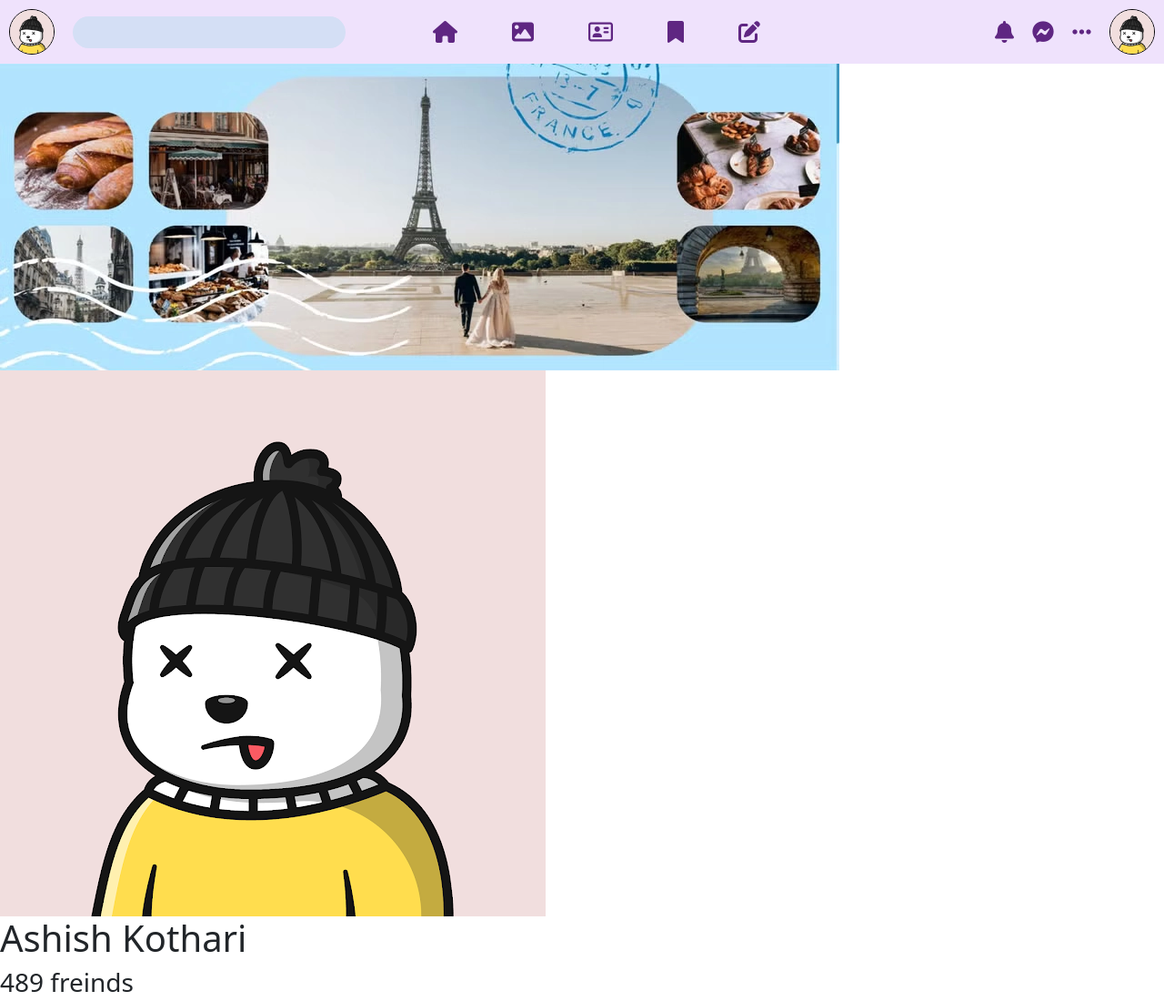
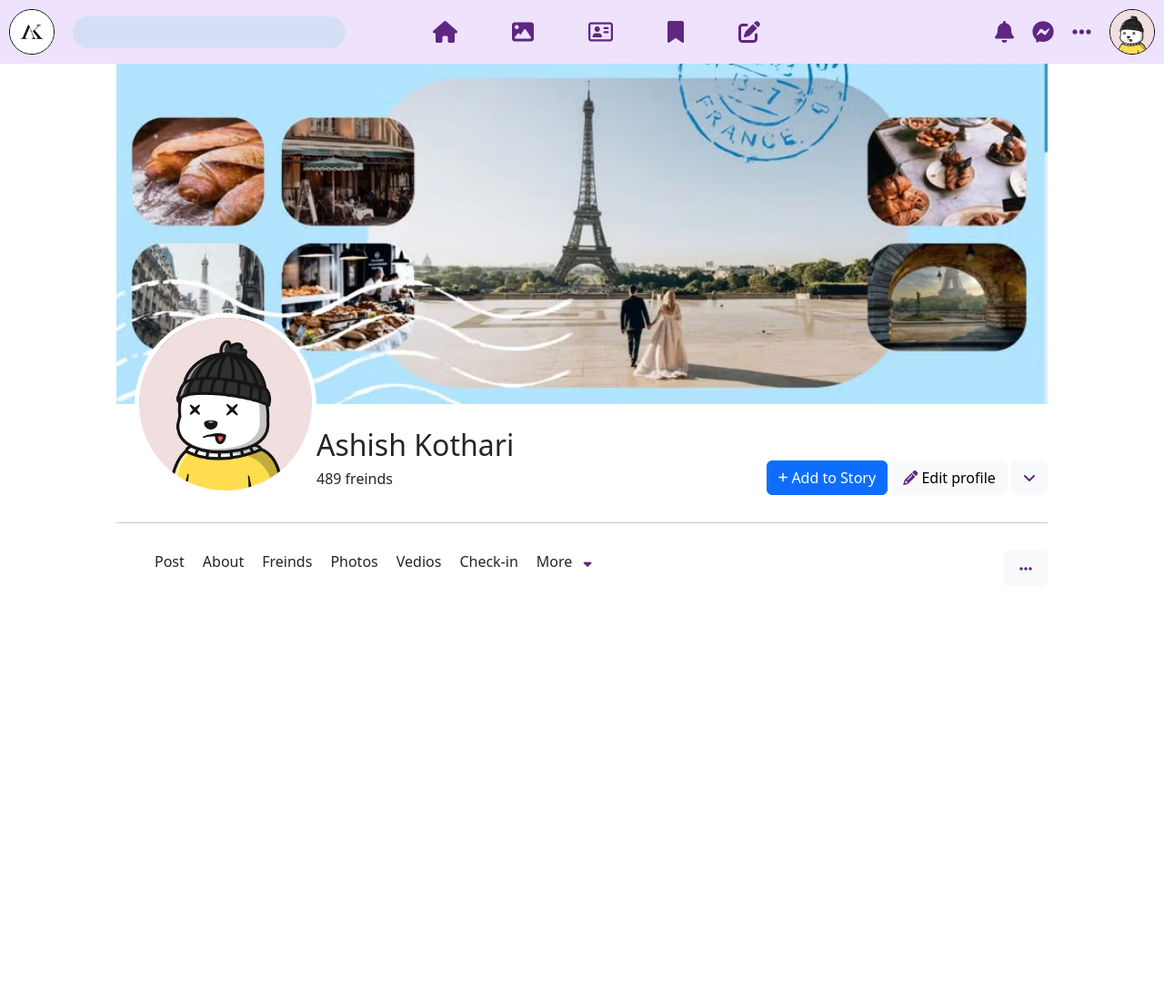
Before and after one commit to ultimatum056/personal-website, a plain HTML site: page index.html in a window 1280 px wide. Shown: the top 1100 px of the page at 91% size. After the commit the page ends 800 px from the top, so only its background shows below. Drawn offline with nearby package versions, Linux system fonts and the light colour scheme.

Commit message:
profile photo section in progress

```diff
--- a/index.html
+++ b/index.html
@@ -19,7 +19,7 @@
     <!-- Top nav bar -->
     <nav class="top-nav">
         <div class="brand-logo">
-            <img class="profile-image" src="assets/images/winter-bear.png" alt="profile photo">
+            <img class="profile-image" src="assets/images/brand-logo.jpg" alt="profile photo">
             <input class="search-input" type="text">
         </div>
         <div></div>
@@ -46,19 +46,40 @@
     <!-- profile banner -->
     <div class="profile-banner">
         <div class="cover-photo">
-            <img src="assets/images/cover-photo.webp">
+            <img class="cover-img" src="assets/images/cover-photo.webp">
         </div>
         <div class="profile-photo-section">
-            <img src="assets/images/winter-bear.png" alt="profile photo">
-            <div>
-                <h1>Ashish Kothari</h1>
-                <h3>489 freinds</h3>
+            <div class="profile-name">
+                <img  class="profile-pic" src="assets/images/winter-bear.png" alt="profile photo">
+                <div>
+                    <h2>Ashish Kothari</h2>
+                    <h6>489 freinds</h6>
+                </div>
             </div>
-            <div>
-                <button>Add to Story</button>
-                <button>Edit profile</button>
-                <button>More</button>
+            <div class="action-buttons">
+                <button type="button" class="btn btn-primary">
+                    <i class="fa-solid fa-plus fa-xs"></i> Add to Story
+                </button>
+                <button type="button" class="btn btn-light">
+                    <i class="fa-solid fa-pencil"></i> Edit profile
+                </button>
+                <button type="button" class="btn btn-light">
+                    <i class="fa-solid fa-angle-down"></i>
+                </button>
             </div>
+        </div>
+        <hr class="banner-break">
+        <div class="menu">
+            <ul>
+                <li>Post</li>
+                <li>About</li>
+                <li>Freinds</li>
+                <li>Photos</li>
+                <li>Vedios</li>
+                <li>Check-in</li>
+                <li>More &nbsp;&nbsp;<i class="fa-solid fa-sort-down fa-sm"></i></li>
+            </ul>
+            <button class="btn btn-light px-3"><i class="fa-solid fa-ellipsis"></i></button>
         </div>
     </div>
     <!-- EO profile banner -->
--- a/styles.css
+++ b/styles.css
@@ -24,7 +24,7 @@ ul {
 }
 
 .brand-logo input {
-    border-radius: 20px ;
+    border-radius: 20px;
     border: 0px;
     background-color: #d4dff5;
     height: 35px;
@@ -64,7 +64,7 @@ ul {
     align-items: center;
 }
 
-.account-item-list li{
+.account-item-list li {
     cursor: pointer;
     padding-left: 20px;
 }
@@ -77,16 +77,88 @@ ul {
     border: 1px solid black;
 }
 
-.fa-solid, .fa-regular, .fa-brands {
+.fa-solid,
+.fa-regular,
+.fa-brands {
     color: #5f2682;
 }
 
 /* cover photo */
+.profile-banner {
+    display: flex;
+    justify-content: center;
+    flex-wrap: wrap;
+}
 
 .cover-photo {
+    display: flex;
     justify-content: center;
 }
 
 .profile-photo-section {
+    display: flex;
+    justify-content: space-between;
+    align-items: flex-end;
+    flex-wrap: wrap;
+}
+
+.profile-pic {
+    height: 200px;
+    border-radius: 50%;
+    border: 5px solid white;
+    margin-top: -100px;
+    margin-left: 20px;
+}
+
+
+.banner-break {
+    margin: 30px auto;
+}
+
+.profile-name {
+    display: flex;
+    justify-content: space-between;
+    align-items: flex-end;
+}
+
+.fa-plus {
+    color: white;
+}
+
+@media screen and (min-width: 1025px) {
+
+    .cover-img,
+    .profile-photo-section,
+    .banner-break,
+    .menu {
+        width: 1024px;
+    }
+}
+
+
+@media screen and (max-width: 1024px) {
+
+    .cover-img,
+    .profile-photo-section,
+    .banner-break
+    .menu {
+        width: 100%;
+    }
+}
+
+/* Menu */
+
+.menu {
+    display: flex;
+    justify-content: space-between;
+}
+
+.menu ul {
+    display: flex;
+    justify-content: center;
 
 }
+
+.menu ul > li {
+    padding: 0px 10px;
+}
```
Also changed, not shown: assets/images/brand-logo.jpg (added).
